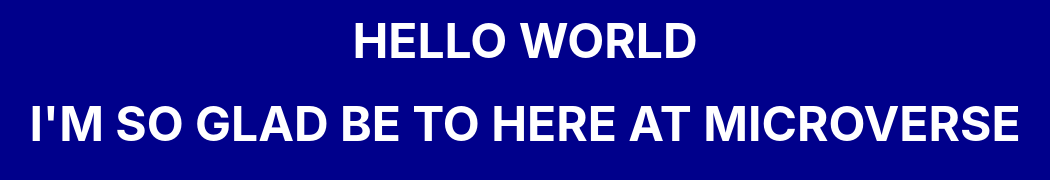
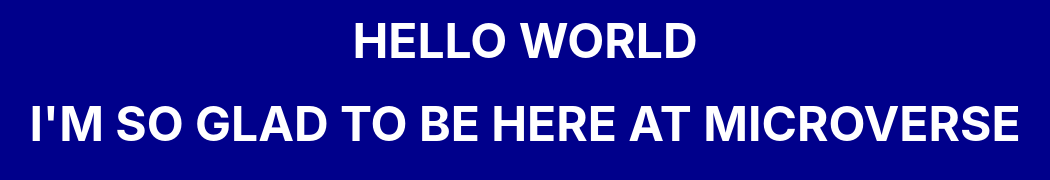
Before and after one commit to audukehinde/hellomicroverse-1, a plain HTML site: page index.html in a window 1280 px wide. Shown: the part 330-510 px from the top of the page, without its empty margins (115-1165 px from the left). Drawn offline with Linux system fonts and the light colour scheme.

Commit message:
Change grammatical error in h2 tag

```diff
--- a/index.html
+++ b/index.html
@@ -10,7 +10,7 @@
 <body>
     <div class="container">
         <h1>Hello World</h1>
-        <h2>I'm so glad be to here at Microverse</h2>
+        <h2>I'm so glad to be here at Microverse</h2>
     </div>
 </body>
 </html>
```
